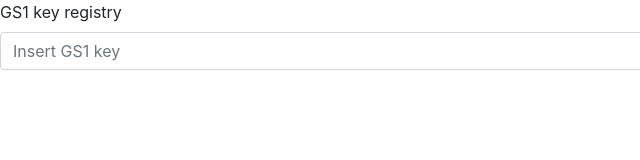
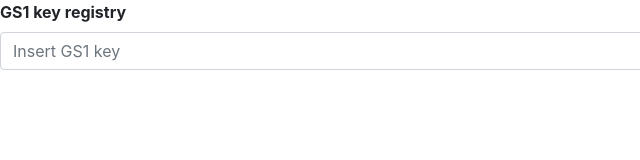
Before and after one commit to Versacci/GS1IDLookup, a plain HTML site: page Index.html in a window 1280 px wide. Shown: the full height of the page, 0-640 px from the left. Drawn offline with nearby package versions, Linux system fonts and the light colour scheme.

Commit message:
Update Index.html

```diff
--- a/Index.html
+++ b/Index.html
@@ -13,7 +13,7 @@
 <body>
 
     <div class="form-group">
-        <label for="formGroupExampleInput">GS1 key registry</label>
+        <label for="formGroupExampleInput"><b>GS1 key registry</b></label>
         <a href="" id="lnk"></a>
         <input type="text" class="form-control" id="userInput" placeholder="Insert GS1 key" oninput='gtinResolver()'>
     </div>
```
